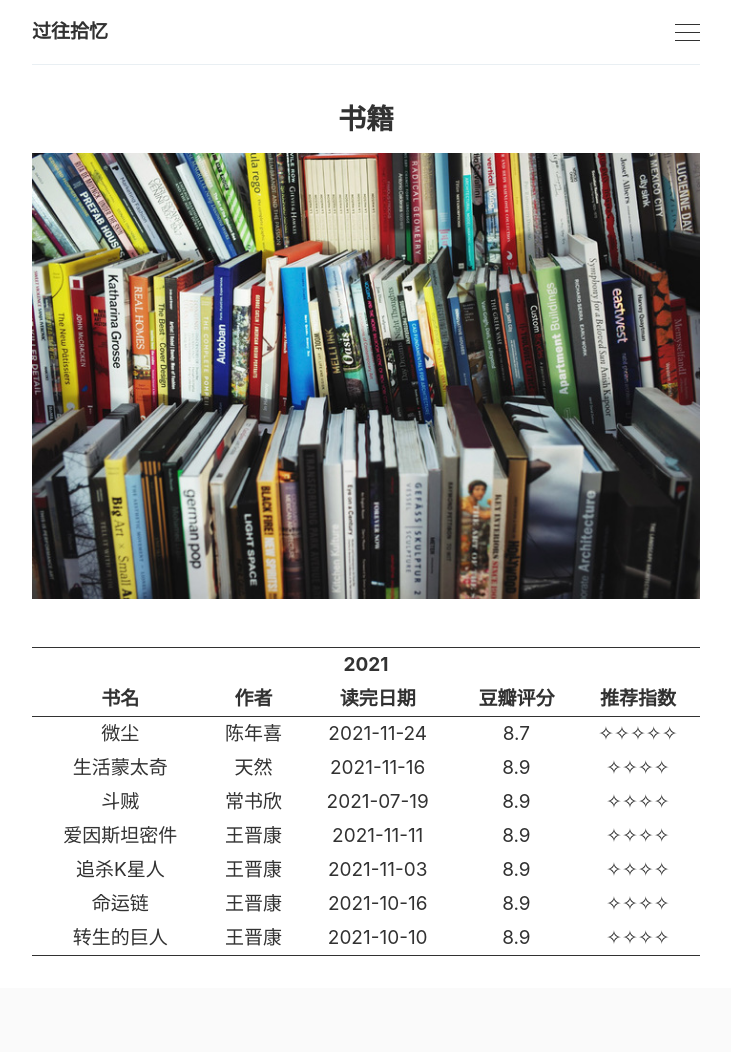
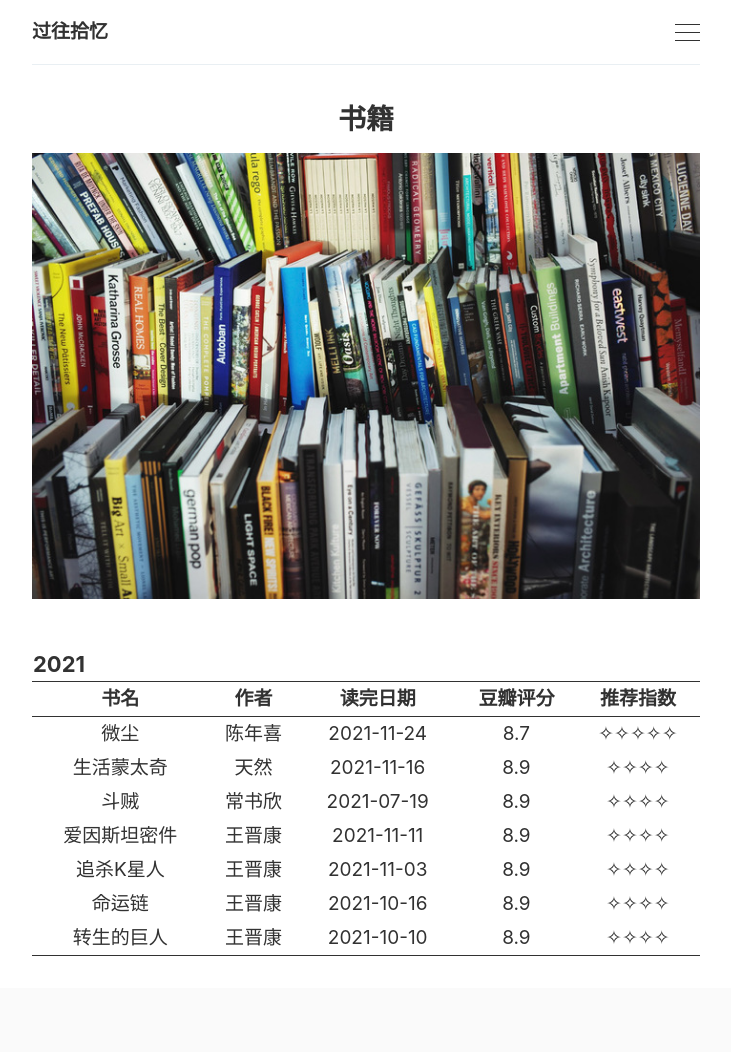
Before and after one commit to SWHL/SWHL.github.io, a Jekyll site: the page built from _pages/books.md, in a window 1280 px wide. Shown: the whole page, without its empty margins (274-1005 px from the left). Built offline with Jekyll 4.4.1, drawn with Linux system fonts in a browser that asks for light colours.

Commit message:
update files

```diff
--- a/_pages/books.md
+++ b/_pages/books.md
@@ -4,12 +4,12 @@ title: 书籍
 image: '/images/pages/books.jpg'
 ---
 
-<table style="width:100%; height:100%; margin: 0 auto; text-align:center;border-top:1px solid;border-bottom:1px solid;">
-    <thead style="border-bottom:1px solid;">
+<table style="width:100%; height:100%; margin: 0 auto;text-align:center;border-bottom:1px solid;">
+    <thead>
 		<tr>
-			<th colspan="5">2021</th>
+			<th colspan="5" style="text-align:left;font-size:22px;">2021</th>
 		</tr>
-        <tr>
+        <tr style="border-bottom:1px solid; border-top:1px solid;">
     　       <th>书名</th>
              <th>作者</th>
              <th>读完日期</th>
```
